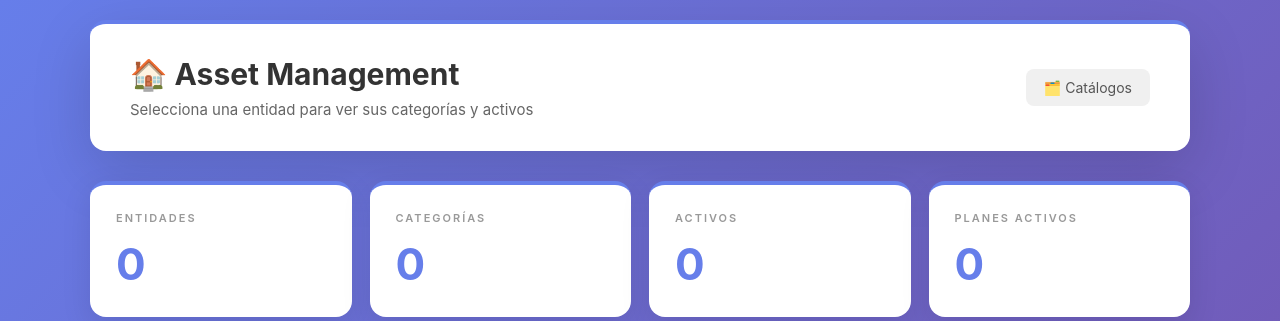
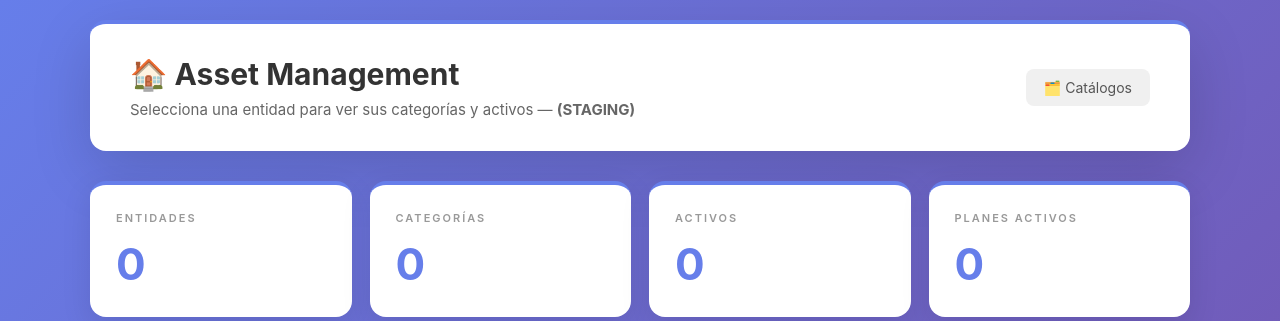
Before and after one commit to rtrujillo62/asset-management, a Flask app: page /dashboard in a window 1280 px wide. Shown: the top 321 px of the page. Run offline with Flask 3, Linux system fonts and the light colour scheme; data that the repository does not hold is empty.

Commit message:
Prueba: marca temporal STAGING en dashboard

```diff
--- a/app/templates/dashboard.html
+++ b/app/templates/dashboard.html
@@ -5,7 +5,7 @@
 <div class="header" style="display:flex; align-items:center; justify-content:space-between;">
     <div>
         <h1>🏠 Asset Management</h1>
-        <p>Selecciona una entidad para ver sus categorías y activos</p>
+        <p>Selecciona una entidad para ver sus categorías y activos — <strong>(STAGING)</strong></p>
     </div>
     <a href="{{ url_for('main.catalogos') }}"
        style="background:#f0f0f0; padding:10px 18px; border-radius:8px; text-decoration:none; color:#555; font-size:14px; white-space:nowrap;">
```
